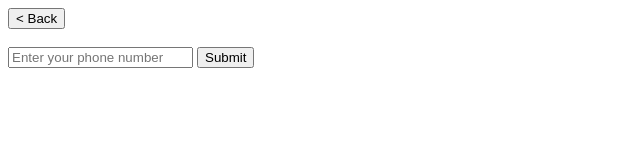
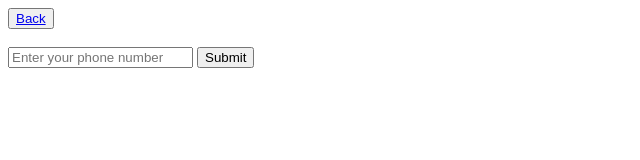
Before and after one commit to sanjaydeveloper9696/willol, a plain HTML site: page index.html in a window 1280 px wide. Shown: the full height of the page, 0-640 px from the left. Drawn offline with Linux system fonts and the light colour scheme.

Commit message:
fdsdafsaf

```diff
--- a/index.html
+++ b/index.html
@@ -6,7 +6,8 @@
   <title>Send SMS</title>
 </head>
 <body>
-  <button onclick="history.back()">&#60; Back</button>
+<button><a href="home.html">Back</a></button>
+
 
   <br>
   <br>
```
